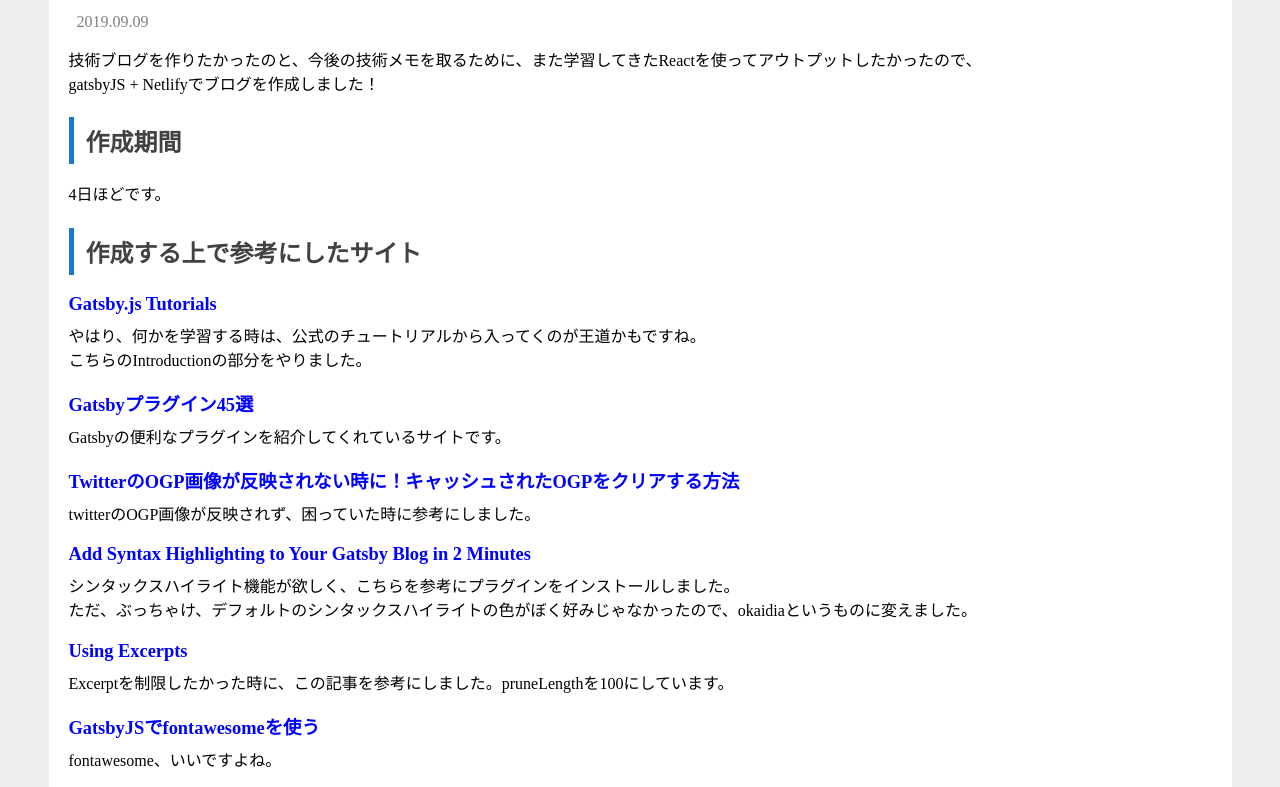
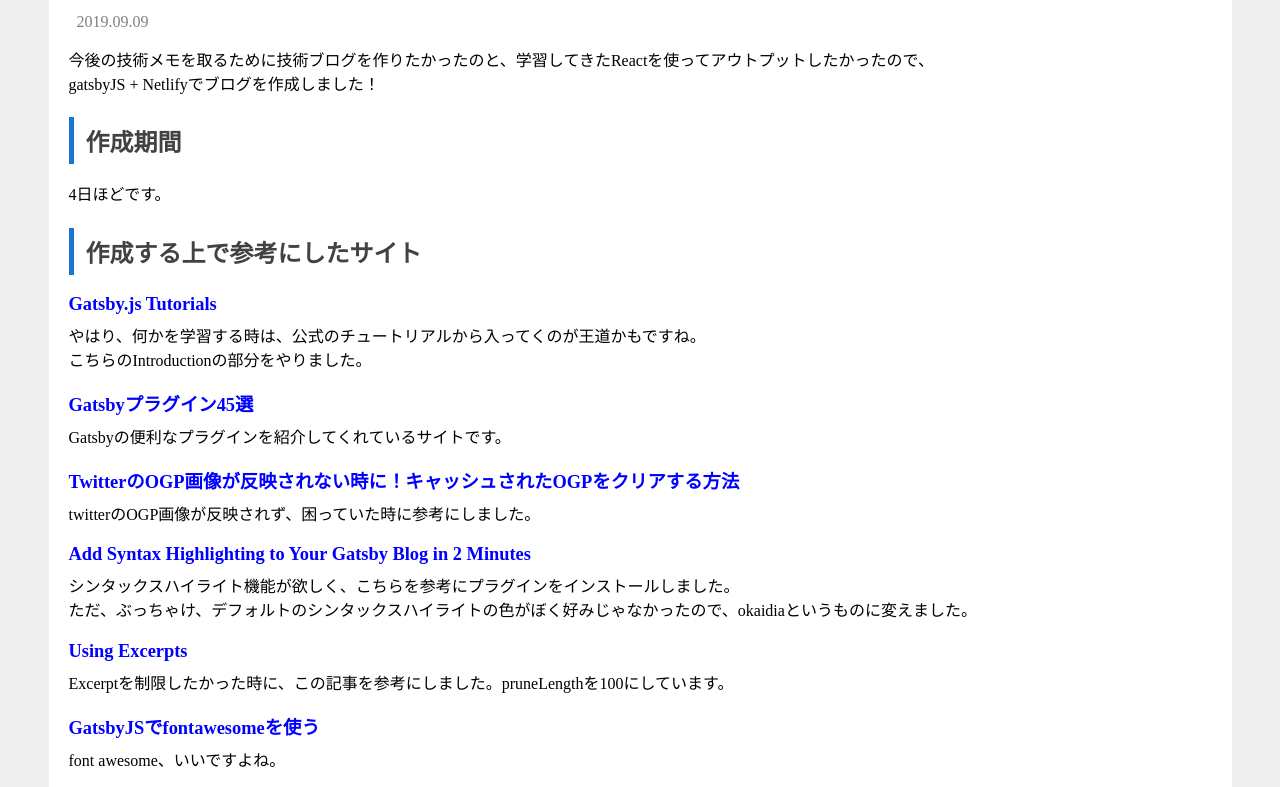
Before and after one commit to ayumubanban/ayutech-blog, a Gatsby site: page /gatsby-blog-finish in a window 1280 px wide. Shown: the part 165-952 px from the top of the page. Built offline with nearby package versions, Linux system fonts and the light colour scheme; Gatsby itself is replaced by a stand-in of ours.

Commit message:
fixFirstArticle

```diff
--- a/src/pages/gatsby-blog-finish.md
+++ b/src/pages/gatsby-blog-finish.md
@@ -3,7 +3,7 @@
 date: "2019-09-09"
 ---
 
-技術ブログを作りたかったのと、今後の技術メモを取るために、また学習してきたReactを使ってアウトプットしたかったので、<br/>gatsbyJS + Netlifyでブログを作成しました！
+今後の技術メモを取るために技術ブログを作りたかったのと、学習してきたReactを使ってアウトプットしたかったので、<br/>gatsbyJS + Netlifyでブログを作成しました！
 
 ## 作成期間
 
@@ -34,7 +34,7 @@
 Excerptを制限したかった時に、この記事を参考にしました。pruneLengthを100にしています。
 
 ### [GatsbyJSでfontawesomeを使う](https://www.corylog.com/gatsby/gatsby014/)
-fontawesome、いいですよね。
+font awesome、いいですよね。
 
 ### [Color -materialize](https://materializecss.com/color.html)
 CSS Frameworkのmaterializeの色使いが割と好きで、またカラーコードも詳細に載っているので、色を選ぶ際に参考にしています。
```
